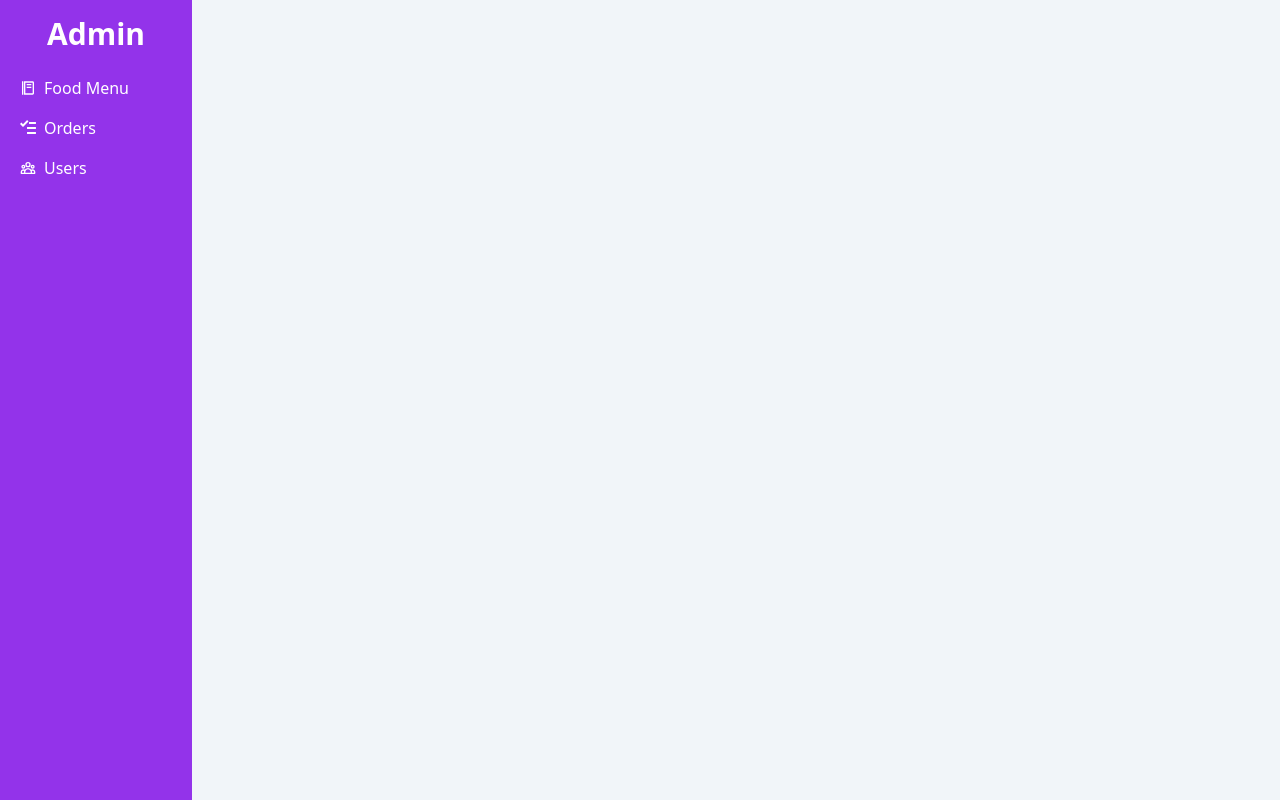
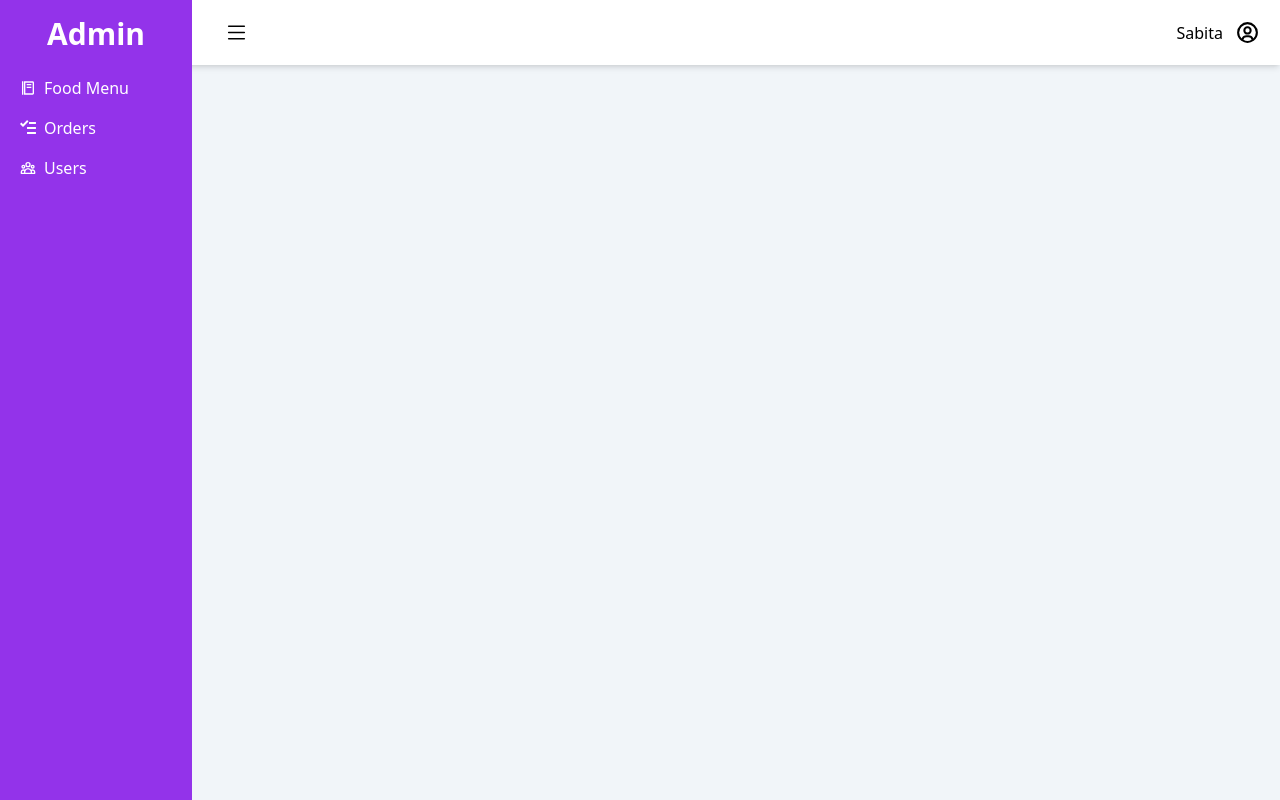
Before and after one commit to SabitaMagr/finalProject, a Next.js app: page /admin in a window 1280 px wide. Built offline with nearby package versions, Linux system fonts and the light colour scheme.

Commit message:
feat:navbar

```diff
--- a/layout/AdminMainLayout.tsx
+++ b/layout/AdminMainLayout.tsx
@@ -2,11 +2,12 @@ import React from 'react'
 import Head from "next/head"
 import { useState } from "react";
 import AdminSideBar from './AdminSideBar';
+import Navbar from './Navbar';
 
 
 interface Props{
     title?: string;
-    children?:React.ReactDOM;
+    children?:React.ReactNode;
 }
 
 const AdminMainLayout = ({title,children}:Props) => {
@@ -19,6 +20,10 @@ const AdminMainLayout = ({title,children}:Props) => {
         </Head>
         <main className='w-full'>
             <AdminSideBar toggle={toggle}/>
+            <div className={`${!toggle ? "md:ml-[11rem] lg:ml-[14rem] xl:ml-[16.8rem] 2xl:ml-[21rem]" : "ml-[5rem]"}`}>
+                <Navbar setToggle={setToggle} toggle={toggle}/>
+                <div className='pt-16'>{children}</div>
+            </div>
         </main>
     </>
   )
--- a/layout/Mainlayout.tsx
+++ b/layout/Mainlayout.tsx
@@ -1,5 +1,6 @@
 import Head from 'next/head';
 import React, { useState } from 'react'
+import Navbar from './Navbar';
 import SideBar from './SideBar';
 
 interface Props{
@@ -18,7 +19,6 @@ const Mainlayout = ({title,children}:Props) => {
       <main className='w-full'>
         <SideBar/>
         <div className={`${!toggle ? "md:ml-[11rem] lg:ml-[14rem] xl:ml-[16rem] 2xl:ml-[21rem]" : "ml-[5rem]"}`}>
-
         </div>
       </main>
     </>
--- a/layout/Navbar.tsx
+++ b/layout/Navbar.tsx
@@ -9,7 +9,7 @@ interface Props{
 const Navbar = ({toggle,setToggle}:Props) => {
   return (
     <div
-    className={`fixed p-5 bg-white top-0 ${!toggle ? "pl-[10rem]" : "pl-[5rem]"} text-blac
+    className={`fixed p-5 bg-white top-0 ${!toggle ? "pl-[5rem]" : "pl-[5rem]"} text-blac
      shadow-md flex justify-between left-0 right-0`}>
         <div className={`${!toggle ? "ml-36" : "ml-1"}`}>
             <span onClick={()=>setToggle((t)=>!t)}>
--- a/styles/output.css
+++ b/styles/output.css
@@ -632,6 +632,10 @@ body {
   width: 100%;
 }
 
+.w-\[15\%\] {
+  width: 15%;
+}
+
 .w-\[20\%\] {
   width: 20%;
 }
@@ -650,14 +654,6 @@ body {
 
 .w-full {
   width: 100%;
-}
-
-.w-\[30\%\] {
-  width: 30%;
-}
-
-.w-\[15\%\] {
-  width: 15%;
 }
 
 .flex-col {
@@ -853,6 +849,10 @@ body {
   padding-left: 5rem;
 }
 
+.pt-16 {
+  padding-top: 4rem;
+}
+
 .pt-4 {
   padding-top: 1rem;
 }
@@ -951,6 +951,10 @@ body {
 }
 
 @media (min-width: 1280px) {
+  .xl\:ml-\[16\.8rem\] {
+    margin-left: 16.8rem;
+  }
+
   .xl\:ml-\[16rem\] {
     margin-left: 16rem;
   }
```
